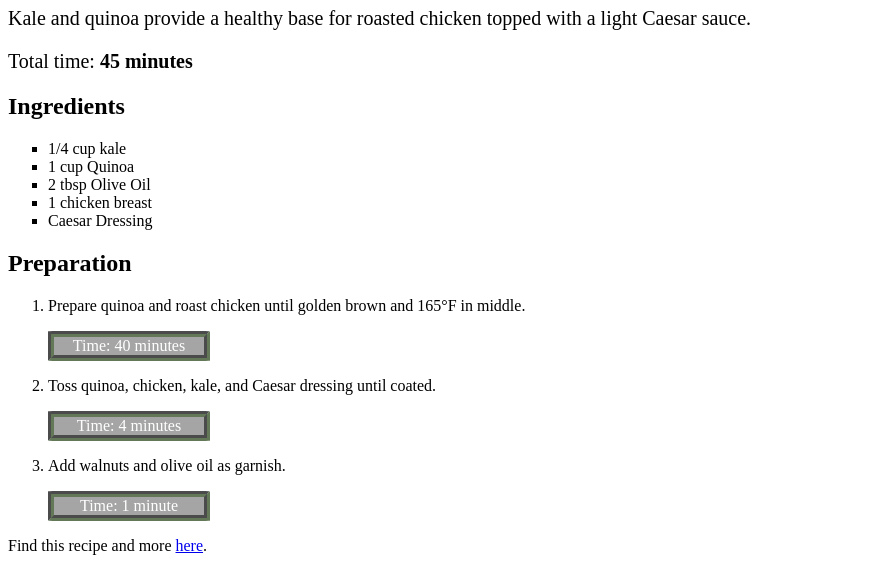
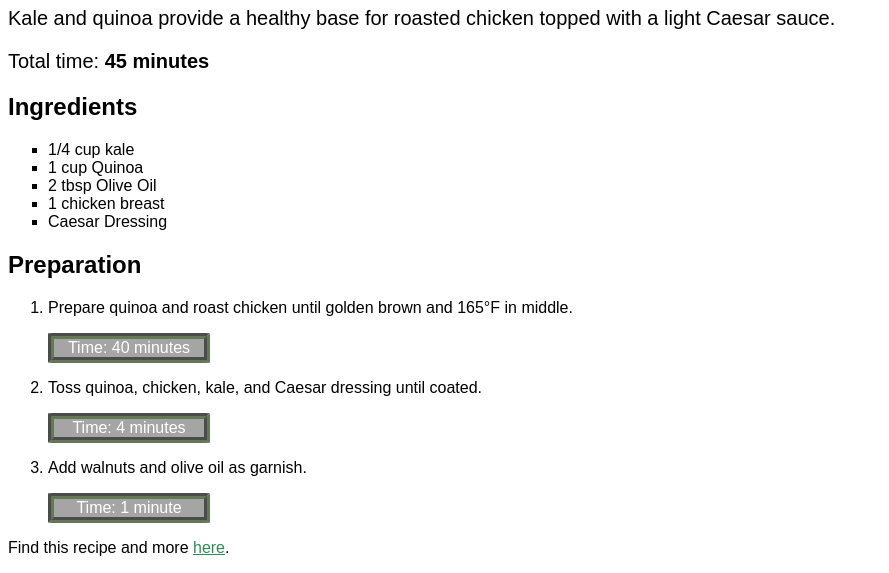
Before and after one commit to imjayapple/Healthy-Recipes-CSS-Project, a plain HTML site: page index.html in a window 1280 px wide. Shown: the part 235-808 px from the top of the page, without its empty margins (0-889 px from the left). Drawn offline with Linux system fonts and the light colour scheme.

Commit message:
Using class selectors, target specific elements for styling, more experimentation, project complete according to instructions

```diff
--- a/style.css
+++ b/style.css
@@ -1,3 +1,7 @@
+* {
+    font-family: Arial, Helvetica, sans-serif;
+}
+
 img {
     height: 150px;
 }
@@ -19,7 +23,7 @@ img {
     list-style: square;
 }
 
-.time {
+p.time {
     color: #fff;
     background-color: grey;
     opacity: 0.7;
@@ -30,3 +34,7 @@ img {
     border-radius: 3%;
     max-width: 150px;
 }
+
+a.external-link {
+    color: seagreen;
+}
```
